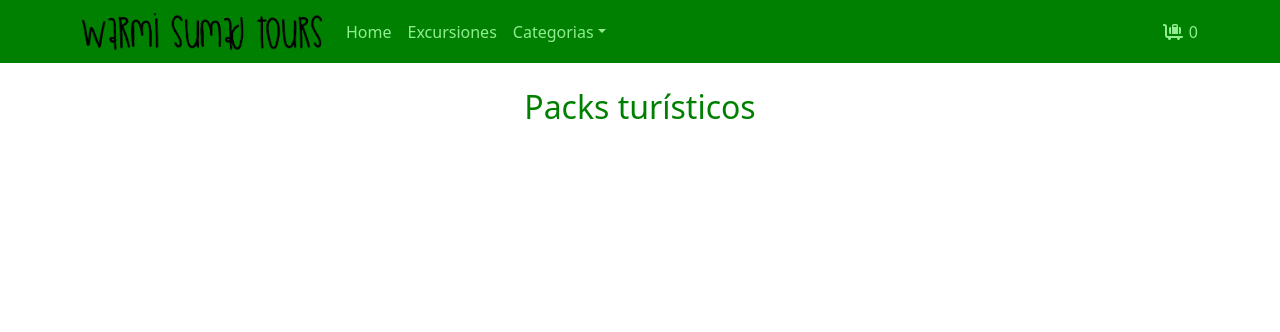
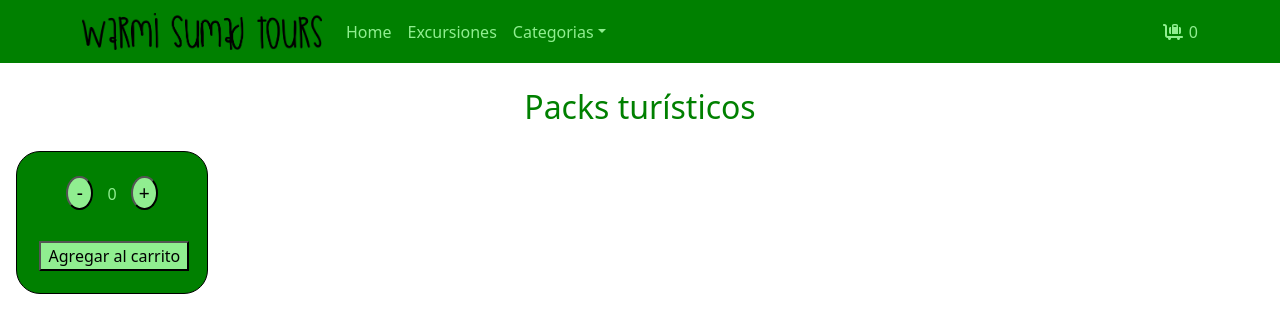
Before and after one commit to ignacioiglesias8/PF-React-Iglesias, a React (Create React App) app: page / in a window 1280 px wide. Shown: the top 332 px of the page. Built offline with nearby package versions, Linux system fonts and the light colour scheme.

Commit message:
comenzando 2da preentrega

```diff
--- a/src/App.css
+++ b/src/App.css
@@ -48,3 +48,44 @@
   color: green;
   margin: 20px;
 }
+
+/*ItemCount*/
+.counter{
+  width: 12em;
+  margin: 1em;
+  padding: 1em;
+  border: 0.1em solid;
+  border-radius: 1.5em;
+  border-color: black;
+  align-items:center;
+  background-color: green;
+}
+
+.controls{
+  width: 100%;
+  justify-content:space-around;
+  margin-bottom: 1em;
+}
+
+.number{
+  min-width: 27px;
+  width: auto;
+  margin: 0.4em;
+  color: lightgreen;
+  font-size: 1em;
+}
+
+.button{
+  min-width: 27px;
+  margin: 0.4em;
+  background-color: lightgreen;
+}
+
+.controls .button{
+  border-radius: 100%;
+  font-size: 1.2em;
+}
+
+.agregar .button{
+  width: 150px;
+}
--- a/src/App.jsx
+++ b/src/App.jsx
@@ -2,6 +2,7 @@ import 'bootstrap/dist/css/bootstrap.min.css';
 import "./App.css";
 import NavBar from "./components/NavBar";
 import ItemListContainer from "./components/ItemListContainer";
+import ItemCount from './components/ItemCount';
 
 const App = () => {
 
@@ -9,6 +10,7 @@ const App = () => {
     <div className="App">
       <NavBar />
       <ItemListContainer greeting="Packs turísticos"/>
+      <ItemCount initial={0} stock={10} onAdd={(quantity) => console.log('cantidad agregada',quantity)}/>
     </div>
   );
 };
--- /dev/null
+++ b/src/components/Button.jsx
@@ -0,0 +1,11 @@
+import React from "react";
+
+const Button = ({label, handleCLick, customClass}) => {
+    return (
+    <button className= {customClass} onClick={handleCLick}>
+        {label}
+    </button>
+    );
+};
+
+export default Button;
--- /dev/null
+++ b/src/components/ItemCount.jsx
@@ -0,0 +1,33 @@
+import Button from "./Button.jsx";
+import { useState } from "react";
+
+const ItemCount = ({stock, initial, onAdd}) => {
+    const [quantity, setQuantity] = useState (initial)
+
+    const sumar = () => {
+        if (quantity < stock){
+            setQuantity(quantity + 1)
+        }
+    }
+
+    const restar = () => {
+        if (quantity > 1){
+            setQuantity(quantity - 1)
+        }
+    }
+
+    return (
+    <div className="counter">
+        <div className="controls">
+            <Button label={"-"} customClass="button" handleCLick={restar}/>
+            <span className="number">{quantity}</span>
+            <Button label={"+"} customClass="button" handleCLick={sumar}/>
+        </div>
+        <div className="agregar">
+            <Button label={"Agregar al carrito"} customClass="button" handleCLick={()=>onAdd (quantity)} disabled={!stock}/>
+        </div>
+    </div>
+    );
+};
+
+export default ItemCount;
```
